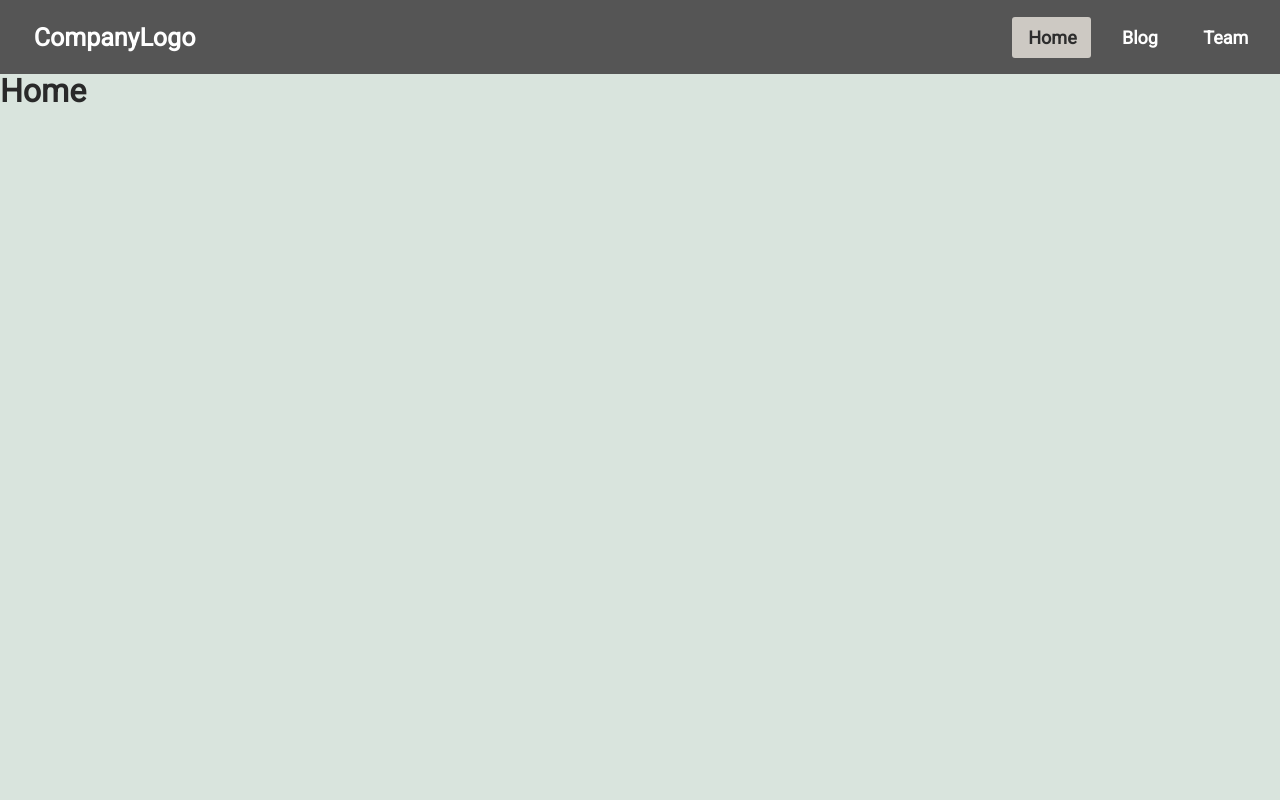
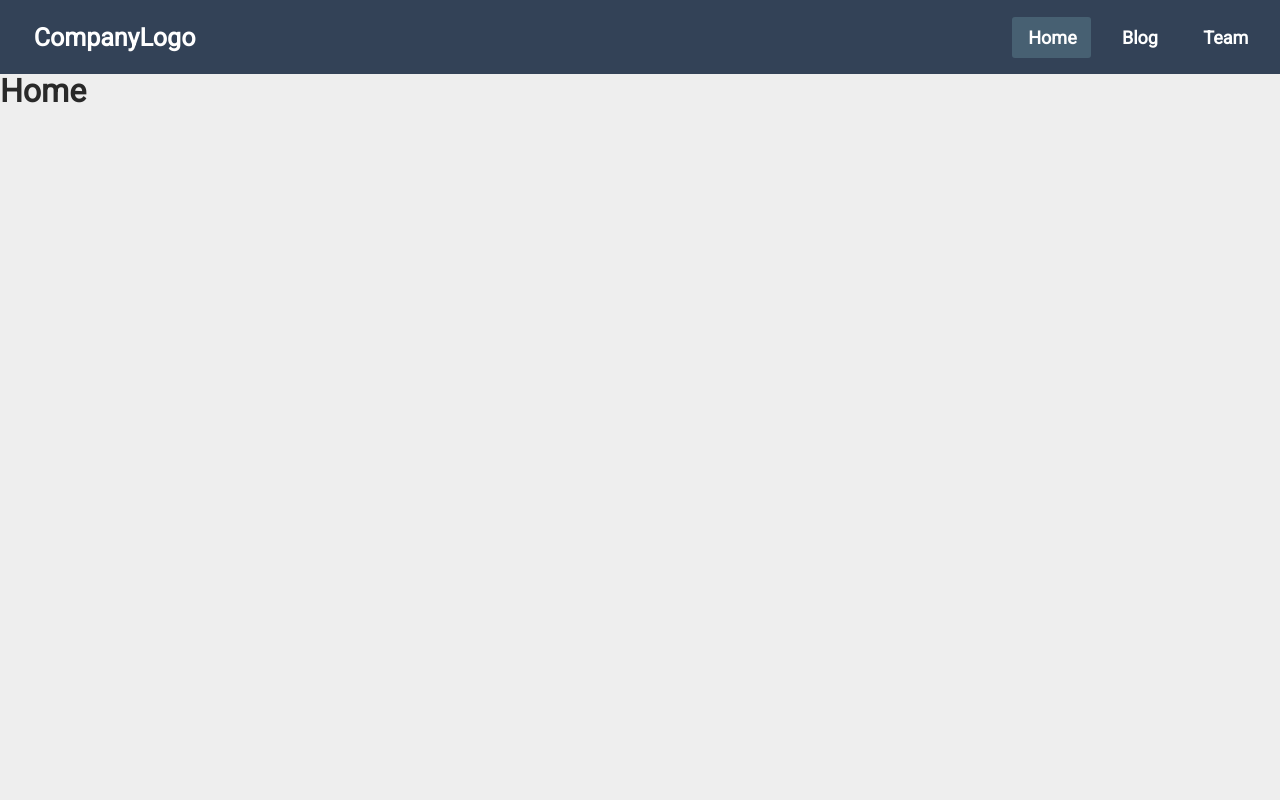
Before and after one commit to RenatoCesarF/back-to-pixels, a Next.js app: page / in a window 1280 px wide. Shown: the top 800 px of the page. Built offline with nearby package versions, Linux system fonts and the light colour scheme.

Commit message:
:lipstick: Testing new palettes

```diff
--- a/scripts/rss.ts
+++ b/scripts/rss.ts
@@ -1,7 +1,7 @@
 import fs from 'fs'
 import path from 'path'
 
-import { Feed } from "feed";
+import { Feed ,Item} from "feed";
 import matter from 'gray-matter';
 
 import Post from '../classes/postType';
@@ -13,8 +13,8 @@ async function generateRssFeed() {
     return;
   }
   console.log("Creating RSS feeds");
-  const baseUrl = "https://localhost:3000";
-  const date = new Date();
+  const baseUrl= "https://devblog-nine.vercel.app";
+  const date  = new Date();
   const author = {
       name: "Renato Cesar",
       email: "re.fbarcellos@hotmail.com",
@@ -43,34 +43,36 @@ async function generateRssFeed() {
 
   const files = fs.readdirSync(path.join('posts'));
 
-  files.map((filename: string) => {
-    const slug: string = filename.replace('.md', '');
+  files.map((filename) => {
+    const slug = filename.replace('.md', '');
     const markdownWithMeta = fs.readFileSync(path.join('posts', filename), 'utf-8');
     const {data, content} = matter(markdownWithMeta);
-    const maximumExcerptSize: number = 80
+    const maximumExcerptSize = 80
     if(data.excerpt.length > maximumExcerptSize){
         data.excerpt = data.excerpt.substr(0, maximumExcerptSize) + '...';
     }
-
-
-    const url = `${baseUrl}/${data.slug}`;
-    feed.addItem({
+    const url = `${baseUrl}/${slug}`;
+    const item: Item = {
       title: data.title,
-      id: data.slug,
-      link: url,
+      image: data.cover_image,
+      link: url.toString(),
+      date: new Date(),
+      id: slug,
       description: data.excerpt,
-      content:  content,
+      content:  data.content,
       author: [data.author],
       contributor: [author],
-      date: new Date(data.date),
-    });
+    }
+    feed.addItem(item);
   });
 
-
+  feed.rss2
+  feed.atom1
+  feed.json1
   fs.mkdirSync("./public/rss", { recursive: true });
   fs.writeFileSync("./public/rss/feed.xml", feed.rss2());
-  fs.writeFileSync("./public/rss/atom.xml", feed.atom1());
   fs.writeFileSync("./public/rss/feed.json", feed.json1());
+  // fs.writeFileSync("./public/rss/atom.xml", feed.atom1());
 }
 
 export default generateRssFeed;
--- a/styles/globals.css
+++ b/styles/globals.css
@@ -5,24 +5,29 @@
 @import url('https://fonts.googleapis.com/css2?family=Source+Code+Pro:wght@500&family=Source+Sans+Pro:wght@600&display=swap');
 @import url('https://fonts.googleapis.com/css2?family=Source+Code+Pro:wght@500&display=swap');
 
+
+/*--------DARK BLUE-----------*/
+
 :root{
   --button-font: '';
   --card-border-color: none;
   --card-text-color: #2d2d2d;
-  --card-color: #CDC9C3;
-  --background-color: #D9E4DD;
-  --main-color: #555555;
-  --secondary-color: #CDC9C3;
-  --header-option-activated: #D9E4DD;
-  --header-option-hover: #cdc9c33b;
+  --card-color: hsl(36, 9%, 78%);
+  --background-color: #EEEEEE;
+  --main-color: #334257;
+  --secondary-color: #476072;
+  --header-option-activated: #548CA8;
+  --header-option-hover: #47607296;
+  --header-text-option-activated: white;
+  --open-menu-icon-color: #EEEEEE;
   --page-title-color: #2d2d2d;
   --button-text-color: #fff;
-  --button-color: #555555;
+  --button-color: #476072;
   --shadow-color: #333333c4;
-  --main-font-color: #FFEFEF;
+  --main-font-color: #EEEEEE;
   --code-background-color: #747373;
   --code-color: rgb(255, 255, 255);
-  --link-color: #195faa
+  --link-color: #548CA8
 }
 
 *{
@@ -192,7 +197,7 @@ footer p{
 
 .header a.active {
   background-color:var(--secondary-color);
-  color: #2d2d2d;
+  color: var(--header-text-option-activated);
 
 }
 
@@ -281,7 +286,7 @@ footer p{
     margin-right: 4vw;
   }
   .menu-toggle span {
-    background-color: var(--secondary-color);
+    background-color: var(--open-menu-icon-color);
     display: block;
     height: 0.3em;
     border-radius: 30px;
```
Also changed, not shown: 1 other file (tests, documents, lock files or other folders).
